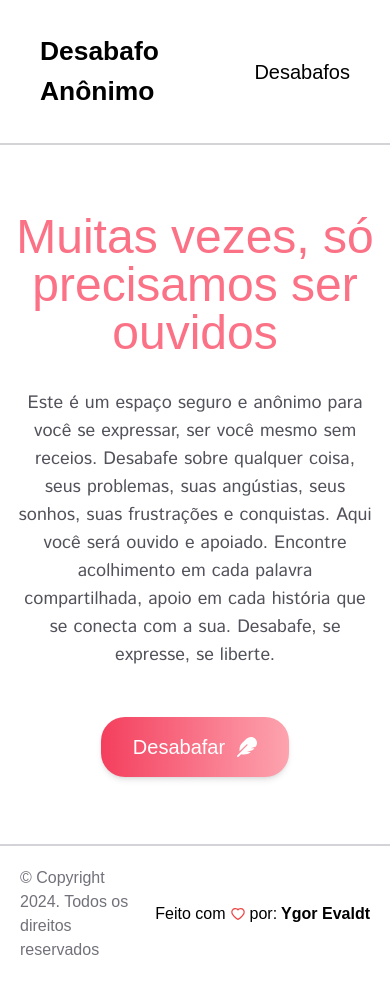
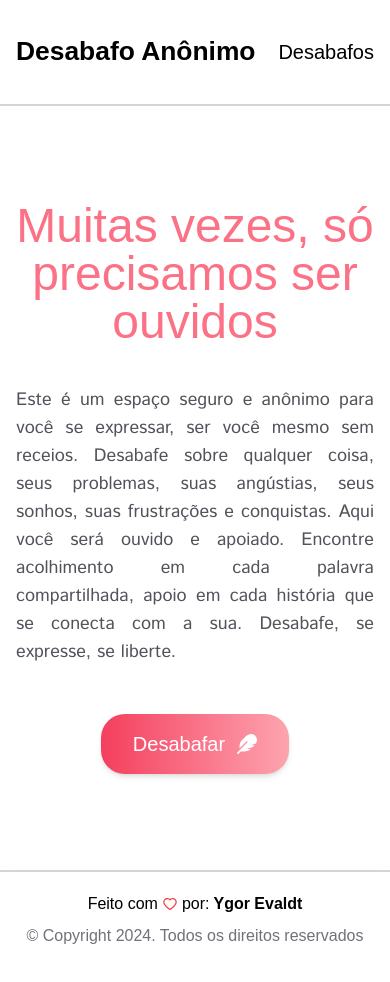
Before and after one commit to ygorevaldt/desabafo-anonimo, a Next.js app: page / in a window 390 px wide. Built offline with nearby package versions, Linux system fonts and the light colour scheme.

Commit message:
aplica melhorias na responsividade em dispositivos mobile

```diff
--- a/src/app/page.tsx
+++ b/src/app/page.tsx
@@ -8,10 +8,10 @@ const istokWeb = Istok_Web({ weight: "400", subsets: ["latin"] });
 
 export default function Home() {
   return (
-    <DinamicPage className="flex flex-col justify-center py-10">
-      <article className="flex flex-col gap-8">
+    <DinamicPage className="flex flex-col justify-center py-24 md:py-10">
+      <article className="flex flex-col gap-10">
         <header className="flex flex-col gap-6 text-center">
-          <h1 className="text-5xl text-rose-400">
+          <h1 className="text-5xl text-rose-400 p-0">
             Muitas vezes, só precisamos ser ouvidos
           </h1>
         </header>
@@ -23,7 +23,7 @@ export default function Home() {
               ${istokWeb.className} text-zinc-600 text-lg text-center
           `}
           >
-            <p>
+            <p className="text-justify md:text-center">
               Este é um espaço seguro e anônimo para você se expressar, ser você
               mesmo sem receios. Desabafe sobre qualquer coisa, seus problemas,
               suas angústias, seus sonhos, suas frustrações e conquistas. Aqui
--- a/src/components/Footer.tsx
+++ b/src/components/Footer.tsx
@@ -5,8 +5,9 @@ export function Footer() {
   return (
     <footer
       className="
+        flex flex-col-reverse gap-2 items-center justify-between
+        md:flex md:flex-row
         w-full border-t-2 border-zinc-300
-        flex gap-2 items-center justify-between
         p-5 bg-white shadow-lg
         z-10"
     >
--- a/src/components/NavBar.tsx
+++ b/src/components/NavBar.tsx
@@ -2,7 +2,13 @@ import Link from "next/link";
 
 export function NavBar() {
   return (
-    <aside className="flex items-center justify-between px-10 py-8 border-b-2 border-zinc-300">
+    <aside
+      className="
+        flex items-center justify-between
+        px-4 md:px-10 py-8
+        border-b-2 border-zinc-300
+      "
+    >
       <Link href={"/"}>
         <h1 className="text-[1.65rem] font-bold hover:scale-110 duration-300">
           Desabafo Anônimo
```
